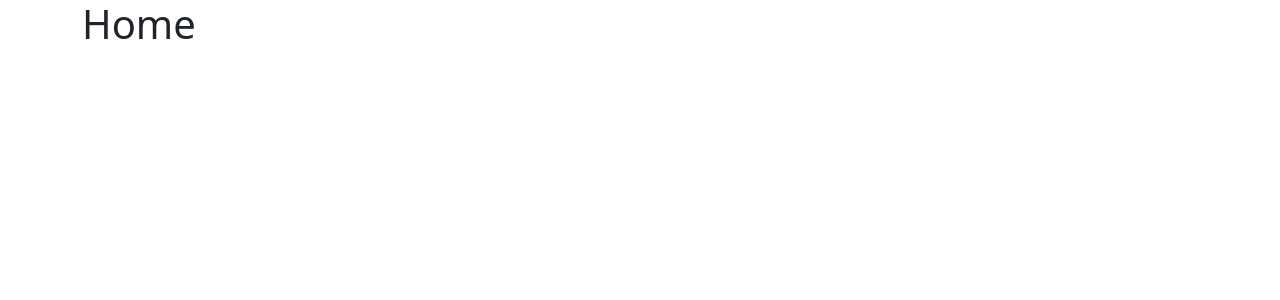
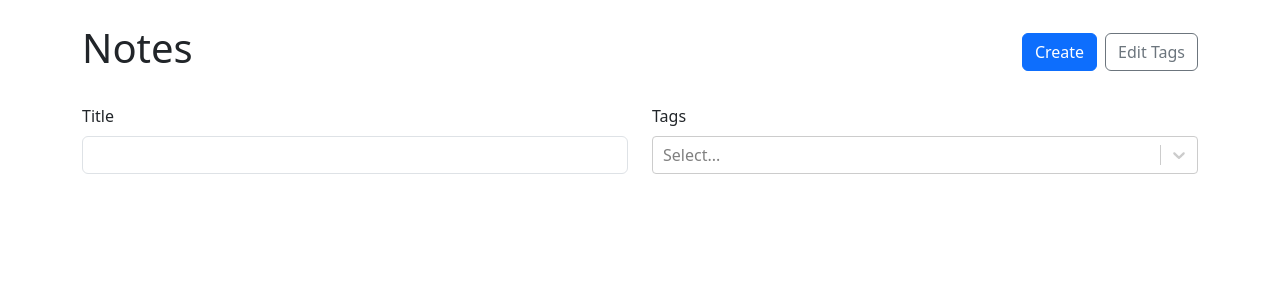
Before and after one commit to Subha-5/note-taking-app, a React (Vite) app: page / in a window 1280 px wide. Shown: the top 300 px of the page. Built offline with nearby package versions, Linux system fonts and the light colour scheme.

Commit message:
page: Note List added

```diff
--- a/src/App.tsx
+++ b/src/App.tsx
@@ -2,62 +2,77 @@
 import "bootstrap/dist/css/bootstrap.min.css";
 import { Container } from "react-bootstrap";
 import { Navigate, Route, Routes } from "react-router-dom";
-import {v4 as uuidV4} from 'uuid';
+import { v4 as uuidV4 } from "uuid";
 
 import NewNote from "./pages/NewNote";
+import NoteList from "./pages/NoteList";
 import useLocalStorage from "./hooks/useLocalStorage";
 
 export type Tag = {
-  id: string,
-  label: string
-}
+  id: string;
+  label: string;
+};
 
 export type RawNoteData = {
-  title: string,
-  markdown: string,
-  tagIds: string[]
-}
+  title: string;
+  markdown: string;
+  tagIds: string[];
+};
 
 export type RawNote = {
-  id: string
-} & RawNoteData
+  id: string;
+} & RawNoteData;
 
 export type NoteData = {
-  title: string,
-  markdown: string,
-  tags: Tag[]
-}
+  title: string;
+  markdown: string;
+  tags: Tag[];
+};
 
 export type Note = {
-  id: string,
-} & NoteData
-
+  id: string;
+} & NoteData;
 
 function App() {
   const [notes, setNotes] = useLocalStorage<RawNote[]>("NOTES", []);
   const [tags, setTags] = useLocalStorage<Tag[]>("TAGS", []);
 
-  function addTag (tag: Tag) {
-    setTags(prev => [...prev, tag])
+  function addTag(tag: Tag) {
+    setTags((prev) => [...prev, tag]);
   }
 
   const notesWithTags = useMemo(() => {
-    return notes.map(note => {
-      return { ...note, tags: tags.filter(tag => note.tagIds.includes(tag.id)) }
-    })
+    return notes.map((note) => {
+      return {
+        ...note,
+        tags: tags.filter((tag) => note.tagIds.includes(tag.id)),
+      };
+    });
   }, [notes, tags]);
 
   function onCreateNote({ tags, ...data }: NoteData) {
-    setNotes(prevNotes => {
-      return [...prevNotes, { ...data, id: uuidV4(), tagIds: tags.map(tag => tag.id) }]
-    })
+    setNotes((prevNotes) => {
+      return [
+        ...prevNotes,
+        { ...data, id: uuidV4(), tagIds: tags.map((tag) => tag.id) },
+      ];
+    });
   }
 
   return (
-    <Container>
+    <Container className="my-4">
       <Routes>
-        <Route path="/" element={<h1>Home</h1>} />
-        <Route path="/new" element={<NewNote onSubmit={onCreateNote} onAddTag={addTag} availableTags={tags} />} />
+        <Route path="/" element={<NoteList availableTags={tags} notes={notesWithTags}/>} />
+        <Route
+          path="/new"
+          element={
+            <NewNote
+              onSubmit={onCreateNote}
+              onAddTag={addTag}
+              availableTags={tags}
+            />
+          }
+        />
         <Route path="/:id">
           <Route index element={<h1>Show</h1>} />
           <Route path="edit" element={<h1>Edit</h1>} />
@@ -65,7 +80,7 @@
         <Route path="*" element={<Navigate to={"/"} />} />
       </Routes>
     </Container>
-  )
+  );
 }
 
-export default App
+export default App;
--- a/src/hooks/useLocalStorage.ts
+++ b/src/hooks/useLocalStorage.ts
@@ -1,6 +1,6 @@
 import { useEffect, useState } from "react";
 
-export default function useLocalStorage<T>(key: string, initialValue: T | (() => T)) {
+export default function useLocalStorage <T> (key: string, initialValue: T | (() => T)) {
     const [value, setValue] = useState<T>(() => {
         const jsonValue = localStorage.getItem(key);
         if (jsonValue == null) {
--- /dev/null
+++ b/src/pages/NoteList.module.css
@@ -0,0 +1,8 @@
+.card {
+    transition: translate ease-in-out 100ms, box-shadow ease-in-out 100ms;
+}
+
+.card:hover, .card:focus {
+    translate: 0 -5px;
+    box-shadow: 0 5px 8px 0 rgba(0, 0, 0, .2);
+}
--- /dev/null
+++ b/src/pages/NoteList.tsx
@@ -0,0 +1,127 @@
+import { useMemo, useState } from "react";
+import { Badge, Button, Card, Col, Form, Row, Stack } from "react-bootstrap";
+import { Link } from "react-router-dom";
+import ReactSelect from "react-select";
+
+import { Tag } from "../App";
+import styles from "./NoteList.module.css";
+
+type SimplifiedNote = {
+  tags: Tag[];
+  title: string;
+  id: string;
+};
+
+type NoteListProps = {
+  availableTags: Tag[];
+  notes: SimplifiedNote[];
+};
+
+export default function NoteList({ availableTags, notes }: NoteListProps) {
+  const [selectedTags, setSelectedTags] = useState<Tag[]>([]);
+  const [title, setTitle] = useState("");
+
+  const filteredNotes = useMemo(() => {
+    return notes.filter((note) => {
+      return (
+        title === "" ||
+        (note.title.toLowerCase().includes(title.toLowerCase()) &&
+          (selectedTags.length === 0 ||
+            selectedTags.every((tag) =>
+              note.tags.some((noteTag) => noteTag.id === tag.id)
+            )))
+      );
+    });
+  }, [title, selectedTags, notes]);
+
+  return (
+    <>
+      <Row className="align-items-center mb-4">
+        <Col>
+          <h1>Notes</h1>
+        </Col>
+        <Col xs="auto">
+          <Stack gap={2} direction="horizontal">
+            <Link to="/new">
+              <Button variant="primary">Create</Button>
+            </Link>
+            <Button variant="outline-secondary">Edit Tags</Button>
+          </Stack>
+        </Col>
+      </Row>
+      <Form>
+        <Row className="mb-4">
+          <Col>
+            <Form.Group controlId="title">
+              <Form.Label>Title</Form.Label>
+              <Form.Control
+                type="text"
+                value={title}
+                onChange={(e) => setTitle(e.target.value)}
+              />
+            </Form.Group>
+          </Col>
+          <Col>
+            <Form.Group controlId="tags">
+              <Form.Label>Tags</Form.Label>
+              <ReactSelect
+                options={availableTags.map((tag) => {
+                  return {
+                    label: tag.label,
+                    value: tag.id,
+                  };
+                })}
+                value={selectedTags.map((tag) => {
+                  return { label: tag.label, value: tag.id };
+                })}
+                onChange={(tags) => {
+                  setSelectedTags(
+                    tags.map((tag) => {
+                      return { label: tag.label, id: tag.value };
+                    })
+                  );
+                }}
+                isMulti
+              />
+            </Form.Group>
+          </Col>
+        </Row>
+      </Form>
+      <Row xs={1} sm={2} lg={3} xl={4} className="g-3">
+        {filteredNotes.map((note) => (
+          <Col key={note.id}>
+            <NoteCard id={note.id} title={note.title} tags={note.tags} />
+          </Col>
+        ))}
+      </Row>
+    </>
+  );
+}
+
+const NoteCard = ({ id, title, tags }: SimplifiedNote) => {
+  return (
+    <Card
+      as={Link}
+      to={`/${id}`}
+      className={`h-100 text-reset text-decoration-none ${styles.card}`}
+    >
+      <Card.Body>
+        <Stack
+          gap={2}
+          className="align-items-center justify-content-center h-100"
+        >
+          <span className="fs-5">{title}</span>
+          {tags.length > 0 && (
+            <Stack direction="horizontal" gap={1} className="justify-content-center flex-wrap">
+              {tags.map((tag) => (
+                <Badge key={tag.id} className="text-truncates">
+                  {tag.label}
+                </Badge>
+              ))}
+            </Stack>
+          )}
+        </Stack>
+      </Card.Body>
+    </Card>
+  );
+};
```
